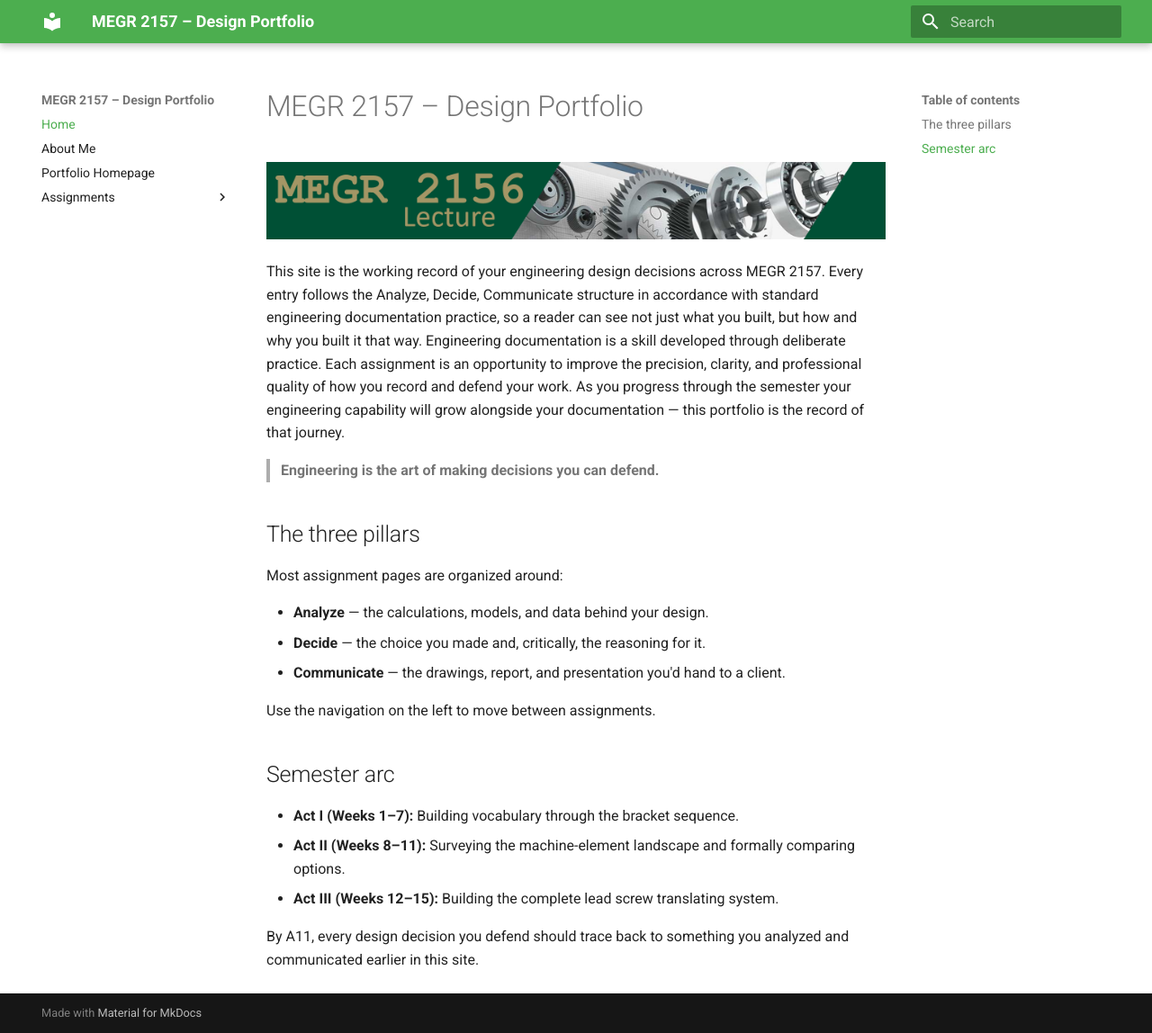
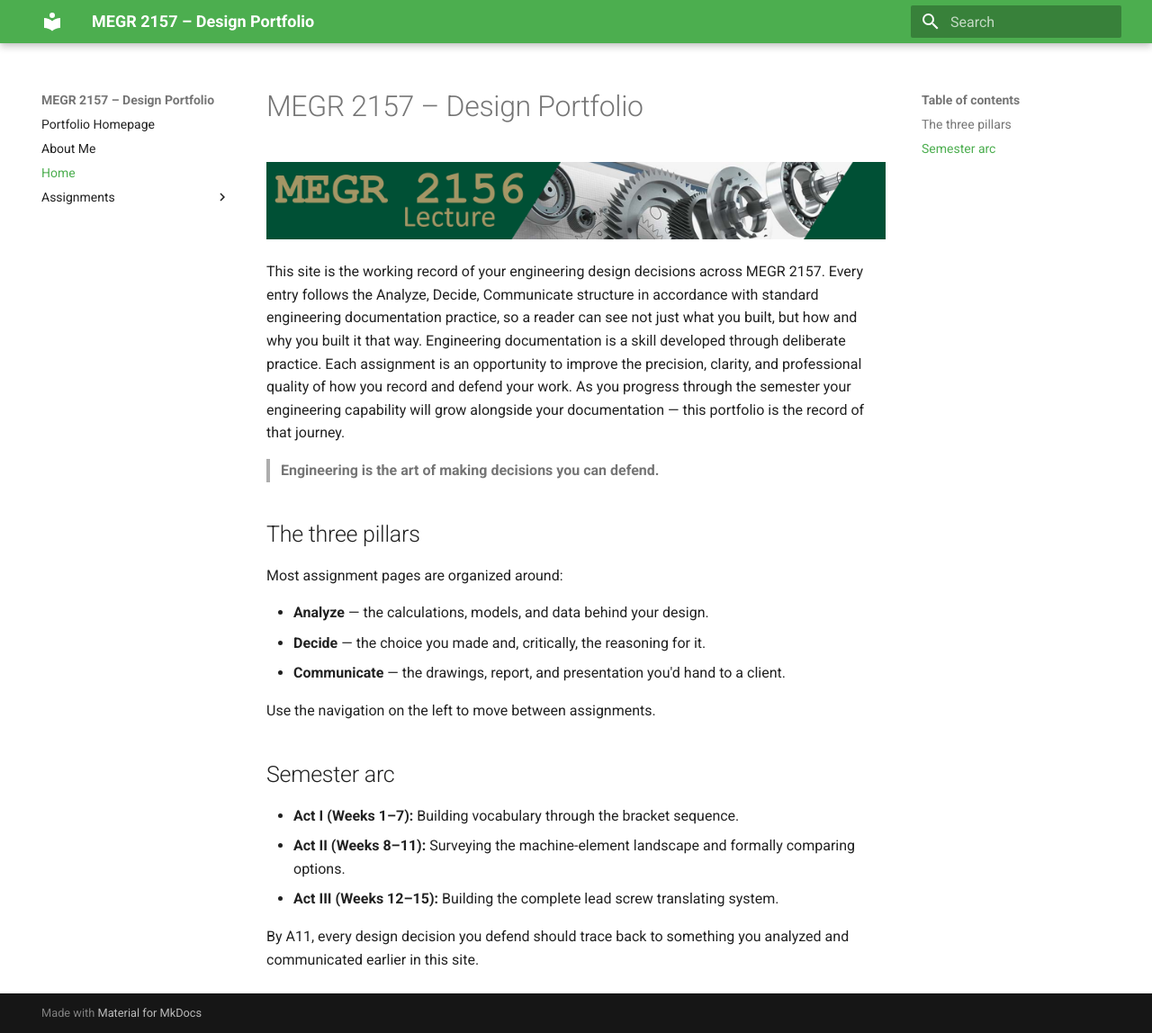
Before and after one commit to Mlikhtenbaum/-megr-2157-design-portfolio, an MkDocs documentation site: the page built from docs/index.md, in a window 1280 px wide and 1148 px high. Shown: the whole window at 90% size. Built offline with MkDocs 1.6.1 and Material for MkDocs 9.7.7, drawn with Linux system fonts in a browser that asks for light colours.

```diff
--- a/mkdocs.yml
+++ b/mkdocs.yml
@@ -10,9 +10,9 @@ theme:
     - navigation.tracking
 
 nav:
+  - Portfolio Homepage: portfolio-overview.md
+  - About Me: aboutme/index.md
   - Home: index.md
-  - About Me: aboutme/index.md
-  - Portfolio Homepage: portfolio-overview.md
   - Assignments:
       - A1: assignments/A01/index.md
       - A2: assignments/A02/index.md
```
